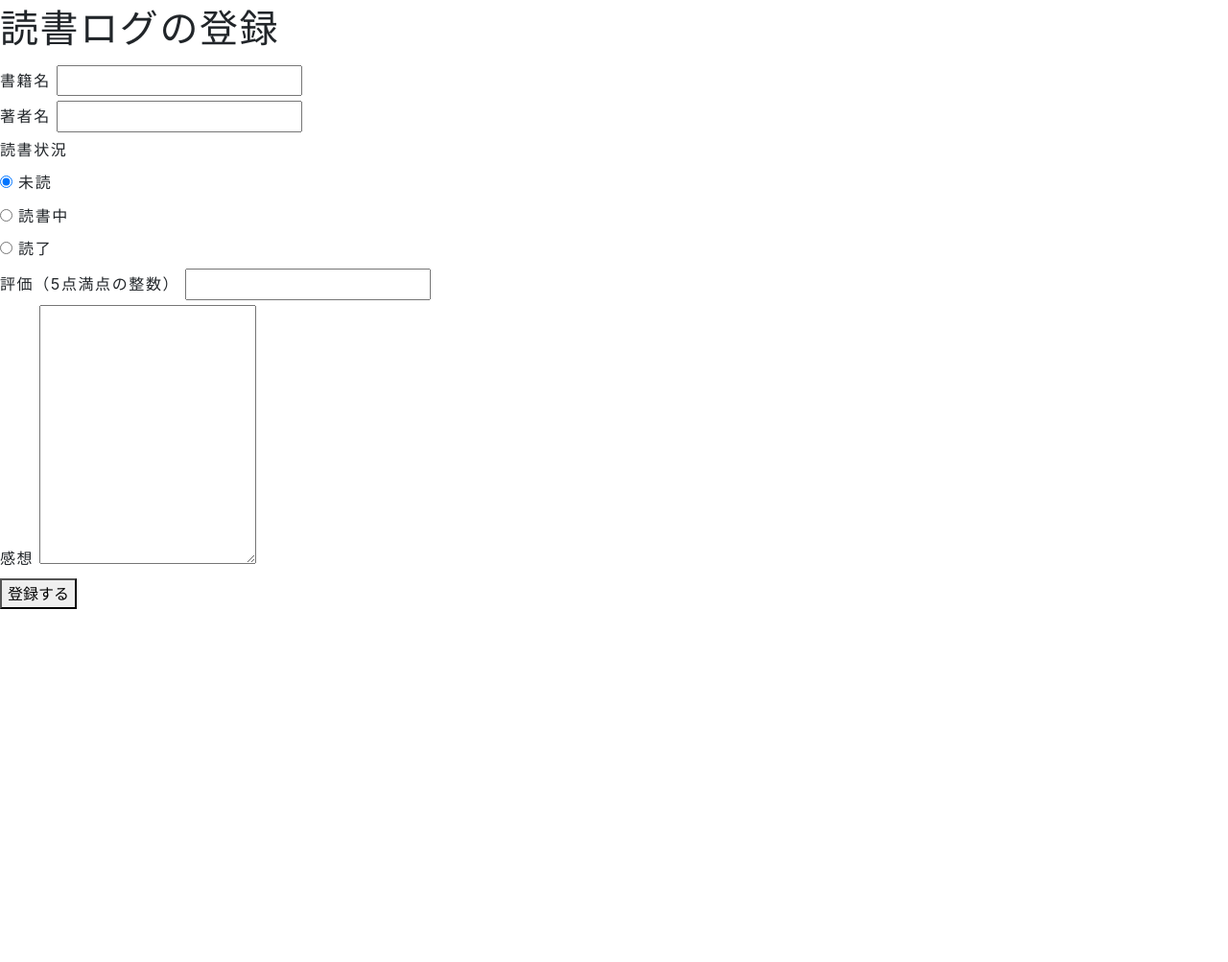
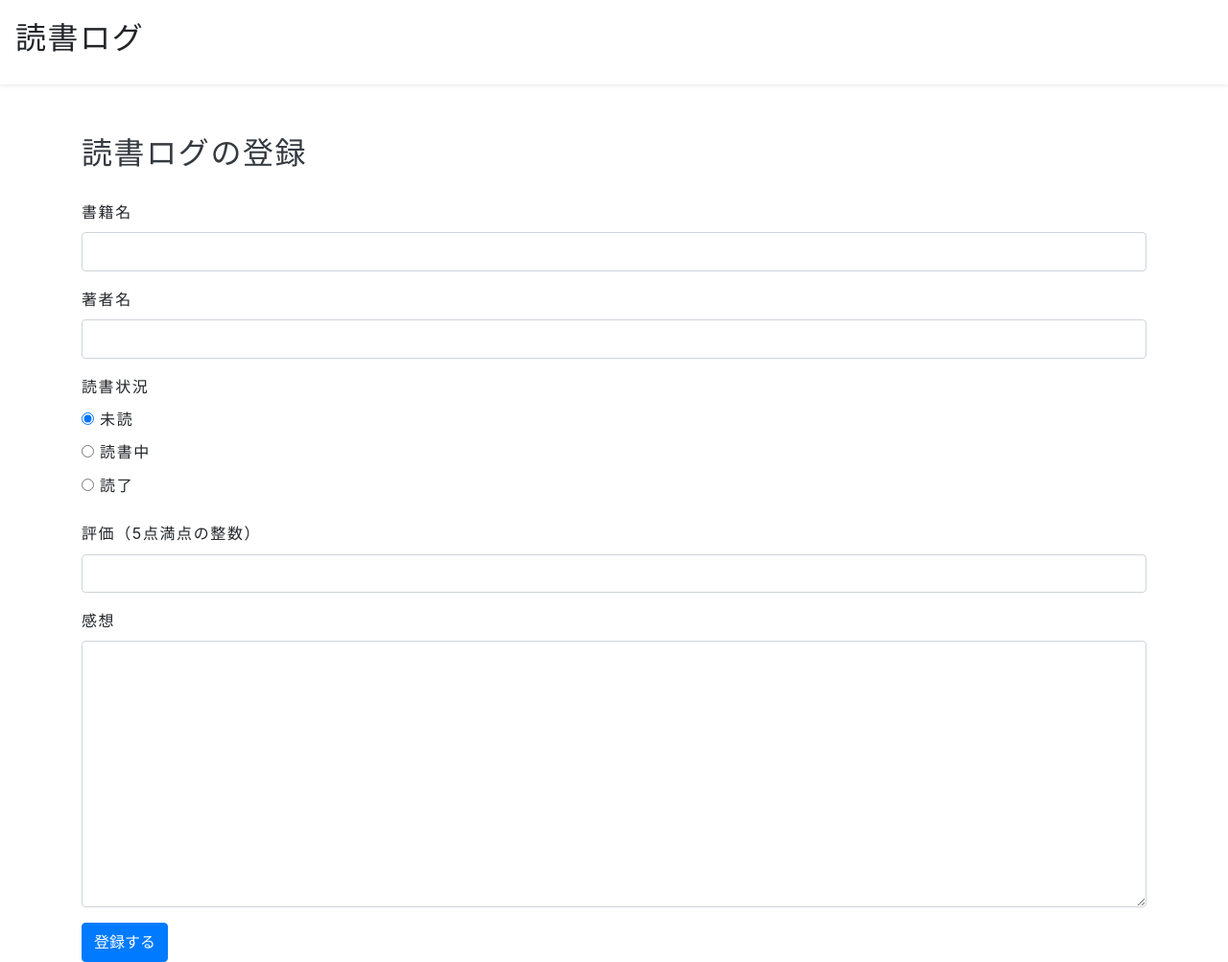
Before and after one commit to suuu0122/book-log, a PHP site: page /new.php in a window 1280 px wide. Shown: the whole page at 96% size. Before the commit the page ends 635 px from the top, so only its background shows below. Run offline with PHP 8.4, Linux system fonts and the light colour scheme.

Commit message:
added header

```diff
--- a/src/views/new.php
+++ b/src/views/new.php
@@ -5,28 +5,35 @@
     <meta charset="UTF-8">
     <meta name="viewport" content="width=device-width, initial-scale=1.0">
     <link rel="stylesheet" href="../stylesheets/css/app.css">
-    <title>読書ログ登録</title>
+    <title>読書ログの登録</title>
 </head>
 
 <body>
-    <h1>読書ログの登録</h1>
+    <header class="navbar shadow-sm p-3 mb-5 bg-white">
+        <h1 class="h2">
+            <a class="text-body text-decoration-none" href="index.php">読書ログ</a>
+        </h1>
+    </header>
+    <div class="container">
+        <h1 class="h2 text-dark mt-4 mb-4">読書ログの登録</h1>
         <form action="create.php" method="post">
             <?php if (count($errors)) : ?>
-            <ul>
+                <ul class="text-danger">
                     <?php foreach ($errors as $error) : ?>
                         <li><?php echo $error; ?></li>
                     <?php endforeach; ?>
                 </ul>
             <?php endif; ?>
-        <div>
+
+            <div class="form-group">
                 <label for="title">書籍名</label>
-            <input type="text" name="title" id="title" value="<?php echo $review['title'] ?>">
+                <input type="text" name="title" id="title" class="form-control" value="<?php echo $review['title'] ?>">
             </div>
-        <div>
+            <div class="form-group">
                 <label for="author">著者名</label>
-            <input type="text" name="author" id="author" value="<?php echo $review['author'] ?>">
+                <input type="text" name="author" id="author" class="form-control" value="<?php echo $review['author'] ?>">
             </div>
-        <div>
+            <div class="form-group">
                 <label for="status">読書状況</label>
                 <div>
                     <div>
@@ -46,16 +53,17 @@
                     </div>
                 </div>
             </div>
-        <div>
+            <div class="form-group">
                 <label for="score">評価（5点満点の整数）</label>
-            <input type="number" name="score" id="score" value="<?php echo $review['score'] ?>">
+                <input type="number" name="score" id="score" class="form-control" value="<?php echo $review['score'] ?>">
             </div>
-        <div>
+            <div class="form-group">
                 <label for="summary">感想</label>
-            <textarea type="text" name="summary" id="summary" rows="10" placeholder="<?php echo $review['summary'] ?>"></textarea>
+                <textarea type="text" name="summary" id="summary" class="form-control" rows="10" placeholder="<?php echo $review['summary'] ?>"></textarea>
             </div>
-        <button type="submit">登録する</button>
+            <button type="submit" class="btn btn-primary">登録する</button>
         </form>
+    </div>
 </body>
 
 </html>
```
Lines whose indentation alone changed are shown as unchanged.
